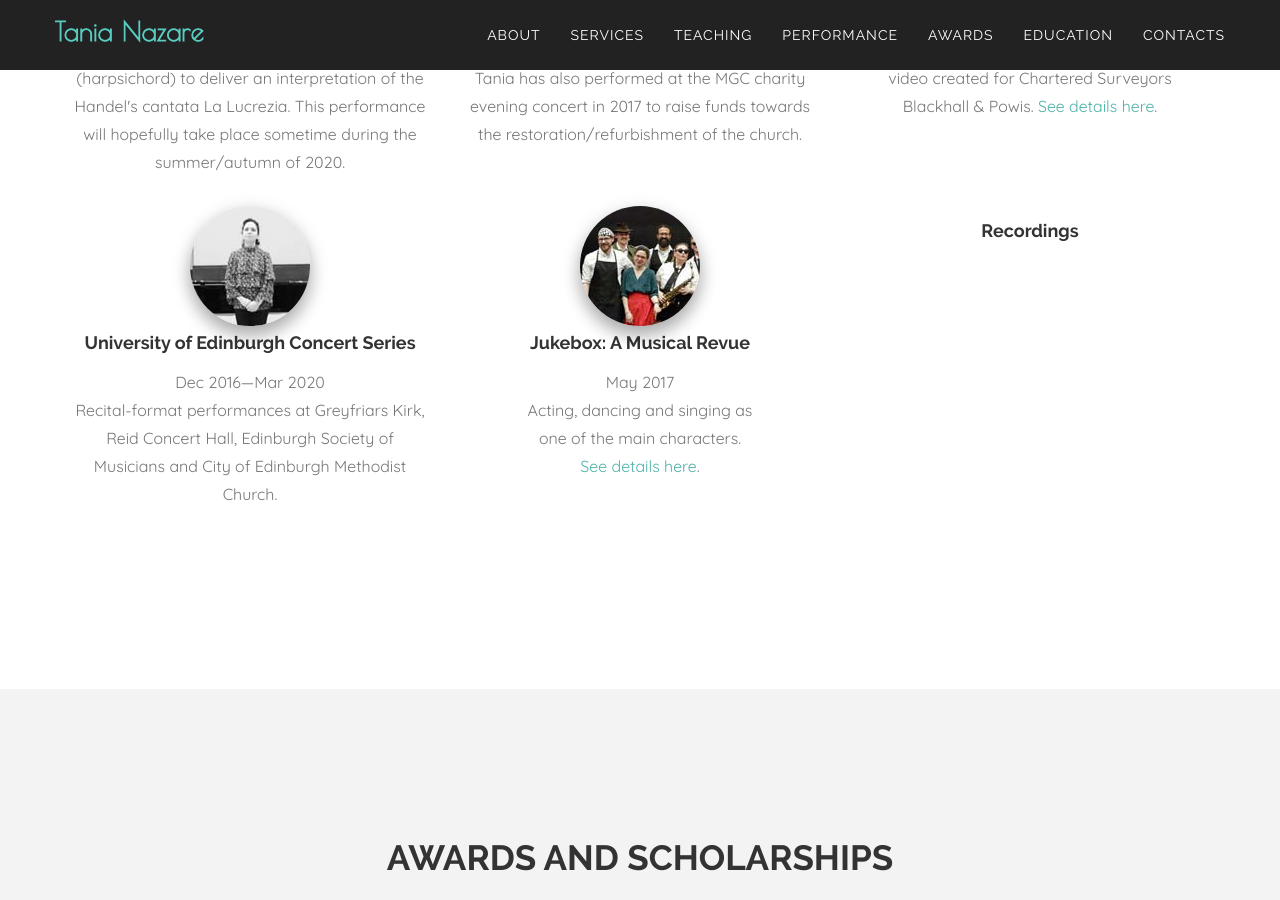
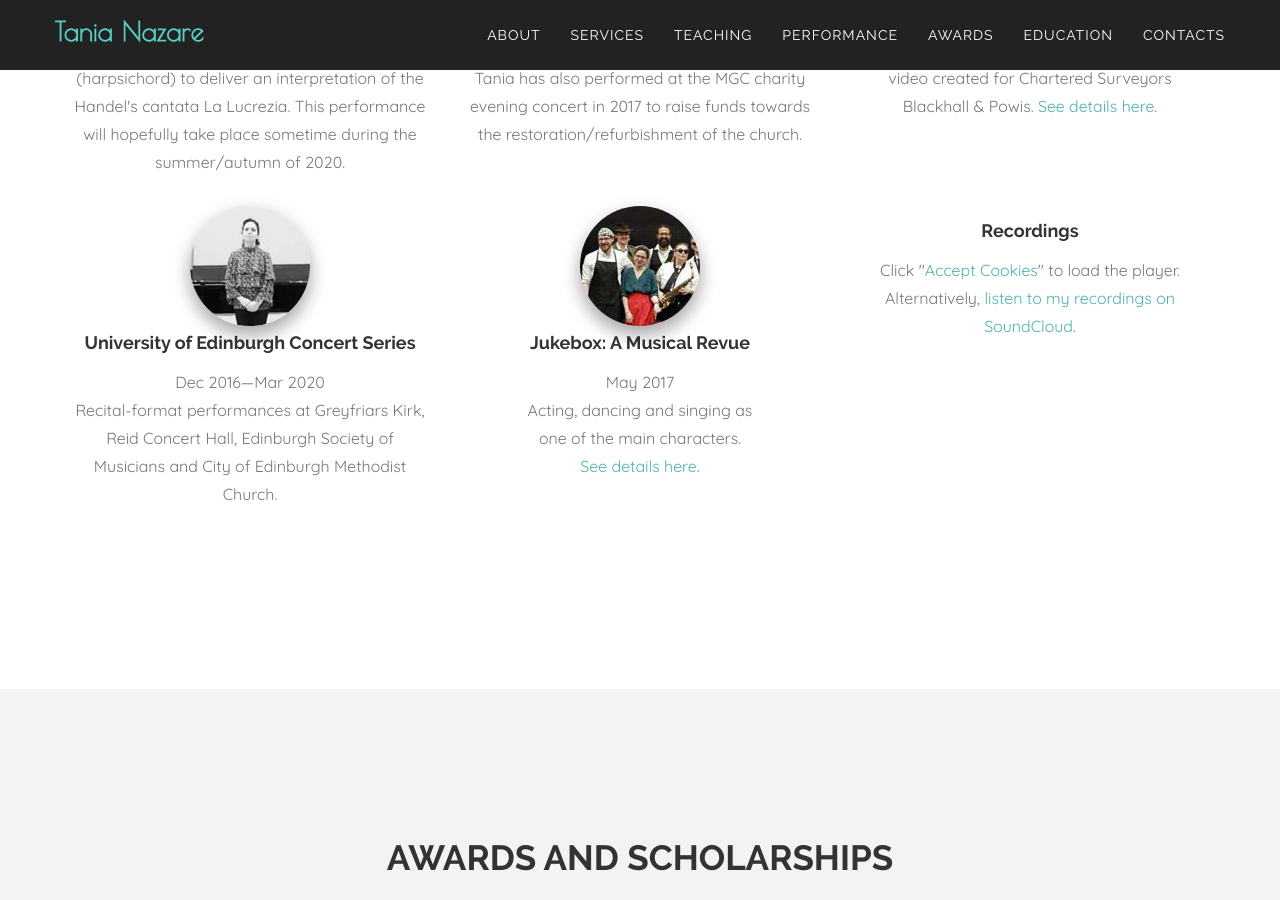
Before and after one commit to shopsoi/shopsoi.github.io, a Jekyll site: the page built from index.html, in a window 1280 px wide and 900 px high, scrolled down 4209 px. Built offline with Jekyll 4.4.1, drawn with Linux system fonts in a browser that asks for light colours.

Commit message:
Placeholder message for when the soundcloud widget is not loaded

```diff
--- a/_includes/performance.html
+++ b/_includes/performance.html
@@ -48,6 +48,10 @@
                 </div>
                 <div class="col-md-4" id="soundcloud_container">
                     <h4 class="service-heading">Recordings</h4>
+                    <div id="soundcloud-iframe-not-loaded"><p class="text-muted">
+                        Click "<a href="javascript:Array.from(document.getElementsByTagName('button')).filter(el => el.classList[0].startsWith('termly'))[1].click()">Accept Cookies</a>" to load the player.<br>
+                        Alternatively, <a href="https://soundcloud.com/tania-nazare-868181251">listen to my recordings on SoundCloud</a>.</p>
+                    </div>
                     <!-- <iframe class="lazyload" data-aid="AUDIO_IFRAME_RENDERED" height="280px" weight="80%" src="https://w.soundcloud.com/player/?url=https%3A//api.soundcloud.com/playlists/1038303736&amp;color=%23111111&amp;auto_play=false&amp;hide_related=false&amp;show_comments=true&amp;show_user=true&amp;show_reposts=false&amp;show_teaser=true&amp;visual=true" scrolling="no" frameborder="no" title="Clickable audio widget" style="text-align: right" ></iframe> -->
                 </div>
             </div>
```
Also changed, not shown: _includes/js.html (+6 -1 lines).
